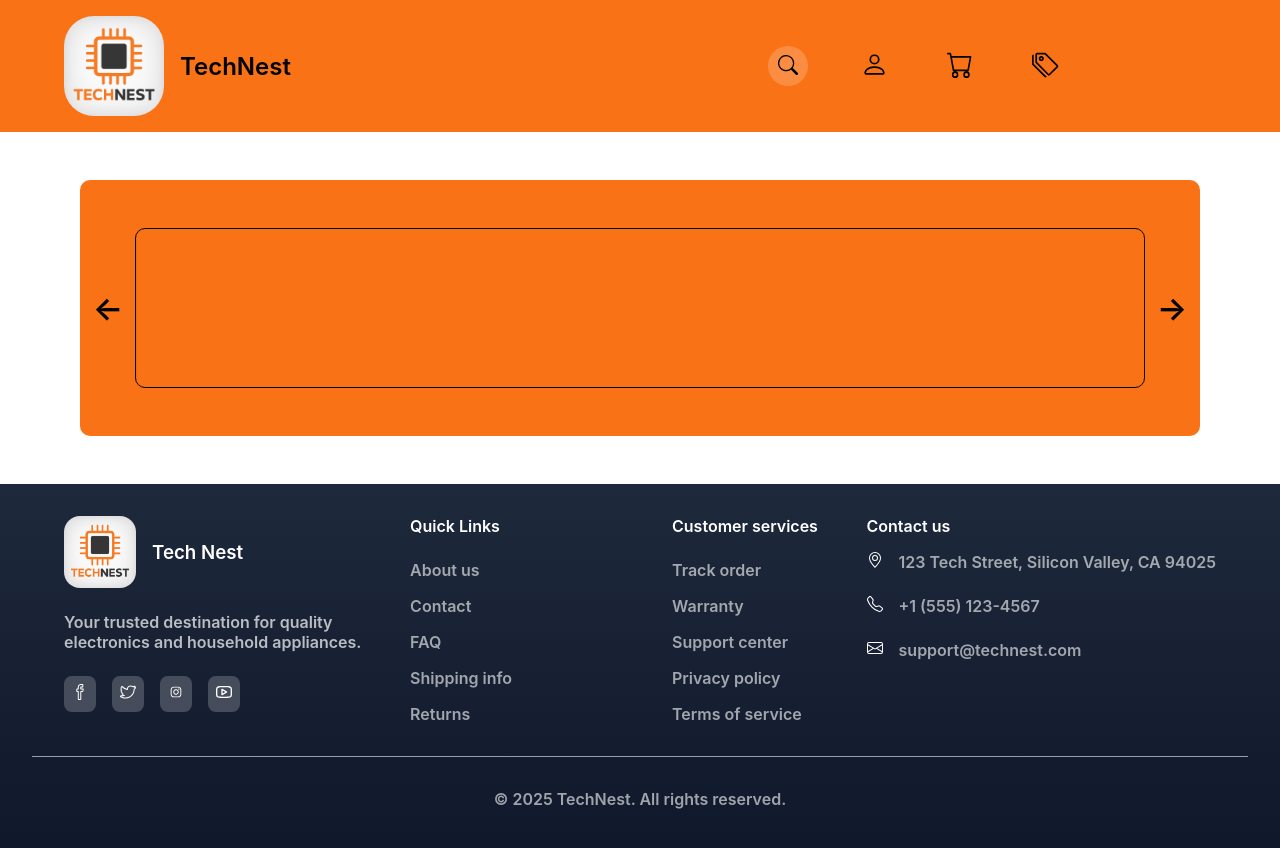
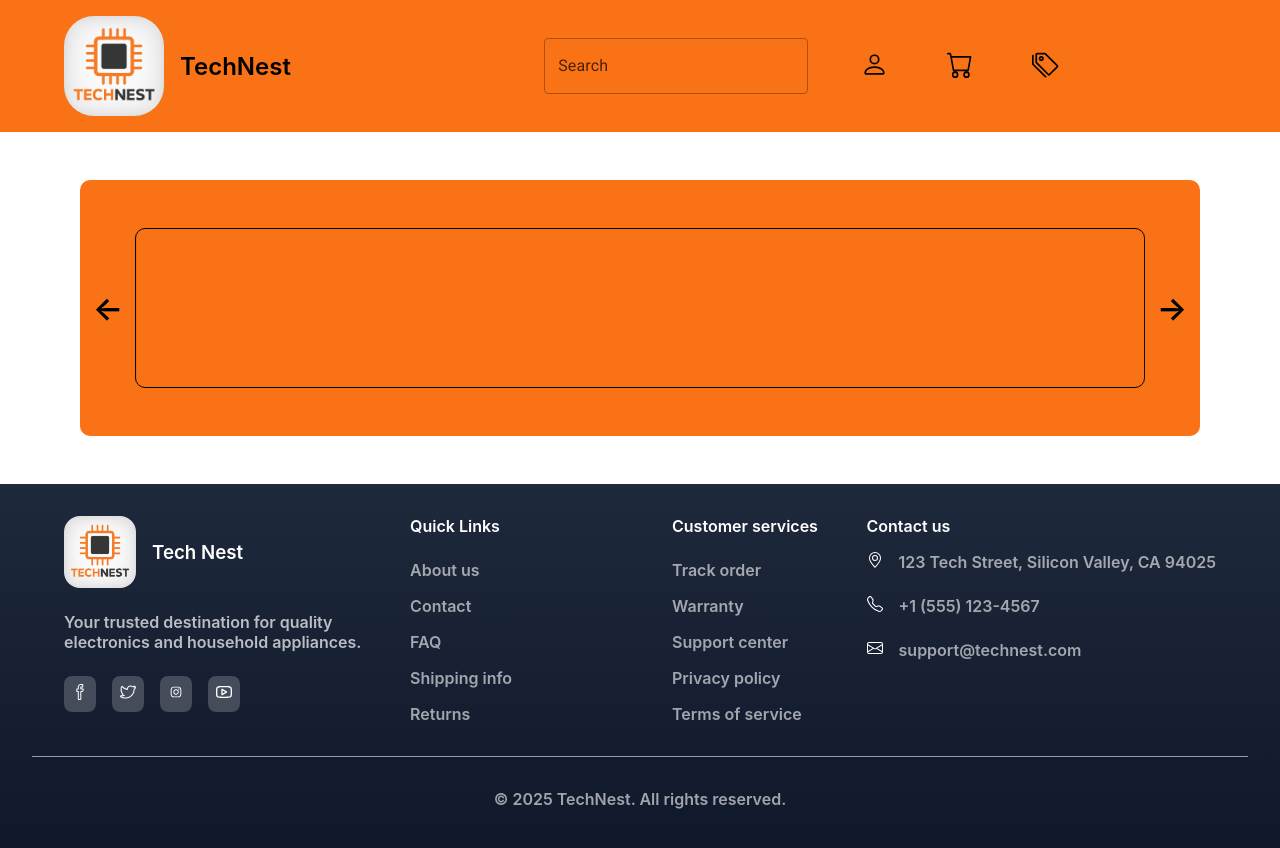
Before and after one commit to CristianChilat/TechNest_React, a React (Create React App) app: page / in a window 1280 px wide. Shown: the top 848 px of the page. Built offline with nearby package versions, Linux system fonts and the light colour scheme; some icons are missing.

Commit message:
Changed the input in nav bar. And modified the contents of the drawer

```diff
--- a/src/shared/layouts/drawer/sideDrawer.jsx
+++ b/src/shared/layouts/drawer/sideDrawer.jsx
@@ -18,16 +18,15 @@ function SideDrawer({ open, onClose }) {
         'Smartphones': <SmartphoneIcon sx={{ color: 'black' }} />,
         'Computer Details': <DesktopWindowsOutlinedIcon color="black" />,
         'Gadgets': <WatchOutlinedIcon sx={{color: 'black'}} />,
-        'Drafts': 'a'
     };
 
     const getIcon = (text) => iconMapping[text] || null;
 
-
     const DrawerContent = (
         <Box sx={{ width: 250 }} role="presentation" onClick={onClose}>
             <List>
-                {['Smartphones', 'Computer Details', 'Gadgets', 'Drafts'].map((text) => (
+                {"Personal techs"}
+                {['Smartphones', 'Computer Details', 'Gadgets'].map((text) => (
                     <ListItem key={text} disablePadding>
                         <ListItemButton>
                             <ListItemIcon>
--- a/src/shared/layouts/navBar/navBar.jsx
+++ b/src/shared/layouts/navBar/navBar.jsx
@@ -4,9 +4,11 @@ import logo from '../../../assets/navBarIcons/logoTechNest.png'
 import profileIcon from '../../../assets/navBarIcons/profileButtonIcon.svg'
 import cartIcon from '../../../assets/navBarIcons/cartButtonIcon.svg'
 import promoIcon from '../../../assets/navBarIcons/promoButtonIcon.svg'
-import searchIcon from '../../../assets/navBarIcons/searchButtonIcon.svg'
+import Box from '@mui/material/Box';
 import Button from '@mui/material/Button';
 import SideDrawer from '../drawer/sideDrawer';
+import MenuOutlinedIcon from '@mui/icons-material/MenuOutlined';
+import TextField from '@mui/material/TextField';
 
 function NavBar() {
     const [open, setOpen] = React.useState(false);
@@ -22,12 +24,49 @@ function NavBar() {
                 <h1>TechNest</h1>
             </div>
             <div className={styles.buttonsSideContainer}>
-                <div className={styles.searchContainer}>
-                    <input id={styles.searchInput} type="text" placeholder="Search your product"/>
-                    <button id={styles.searchButton}>
-                        <img src={searchIcon} alt=""/>
-                    </button>
-                </div>
+                <Box
+                    component="form"
+                    sx={{
+                        '& > :not(style)': { m: 1, width: '25ch' },
+                    }}
+                    noValidate
+                    autoComplete = "on"
+                >
+                    <TextField
+                        id="outlined-basic"
+                        label="Search"
+                        variant="outlined"
+                        sx={{
+                            '& .MuiOutlinedInput-root': {
+                                '& fieldset': {
+                                    borderColor: 'rgba(0,0,0,0.3)',
+                                    transition: 'background-color 0.3s', // Smooth transition
+                                    backgroundColor: 'transparent', // Default background
+                                },
+                                '&.Mui-focused': {
+                                    '& .MuiOutlinedInput-notchedOutline': {
+                                        backgroundColor: 'rgba(255, 255, 255, 0.1)', // White background on focus
+                                    }
+                                },
+                                '&.Mui-focused fieldset': {
+                                    borderColor: 'white',
+                                },
+                            },
+                            '& .MuiInputLabel-root': {
+                                color: 'rgba(0,0,0,0.7)',
+                                '&.Mui-focused': {
+                                    color: 'white',
+                                },
+                            },
+                            '& .MuiInputBase-input': {
+                                color: 'black',
+                                position: 'relative',
+                                zIndex: 1,
+                            },
+                            borderRadius: '8px',
+                        }}
+                    />
+                </Box>
                 <div>
                     <button className={styles.buttons}>
                         <img src={profileIcon} alt=""/>
@@ -44,8 +83,8 @@ function NavBar() {
                     </button>
                 </div>
                 <div>
-                    <Button onClick={toggleDrawer(true)}>
-
+                    <Button onClick={toggleDrawer(true)} className={styles.buttons}>
+                        <MenuOutlinedIcon sx={{ color: 'black' }} />
                     </Button>
                     <SideDrawer open={open} onClose={toggleDrawer(false)} />
                 </div>
```
